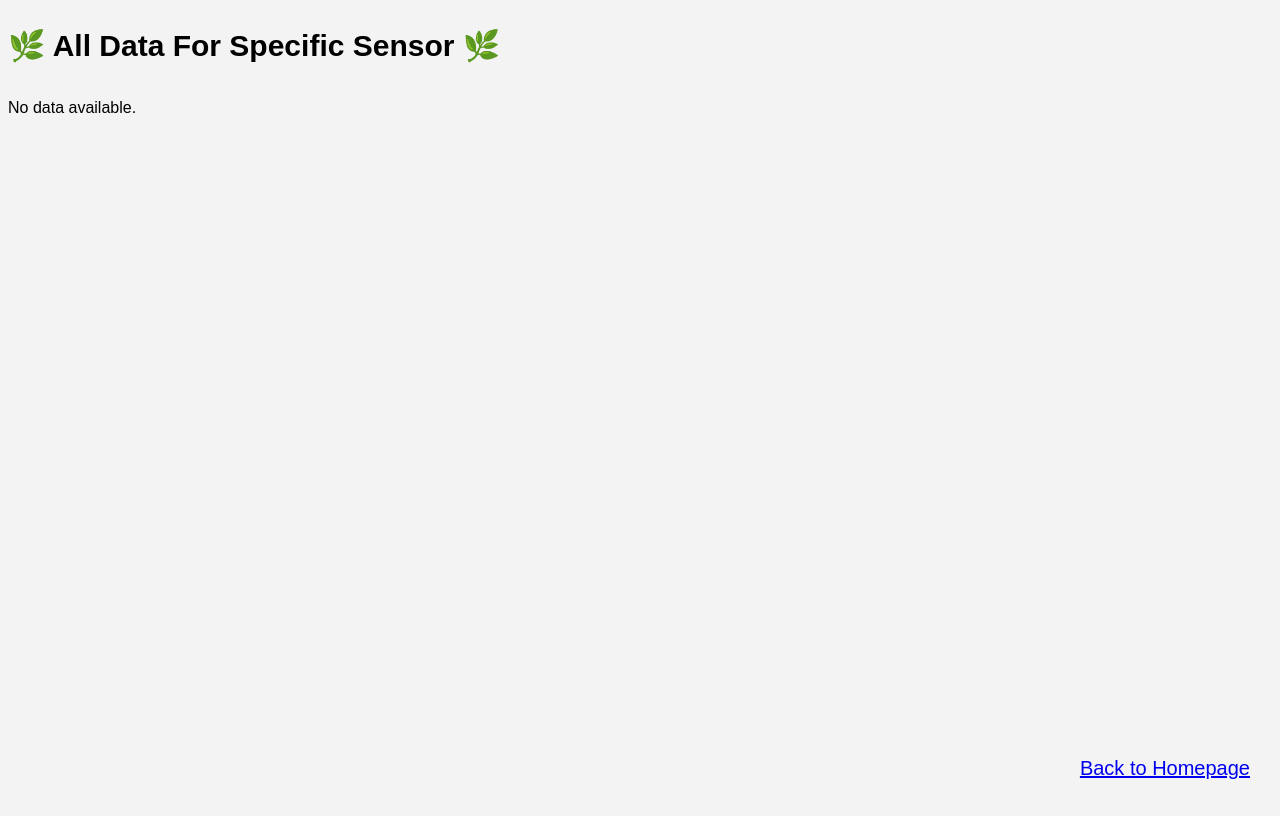
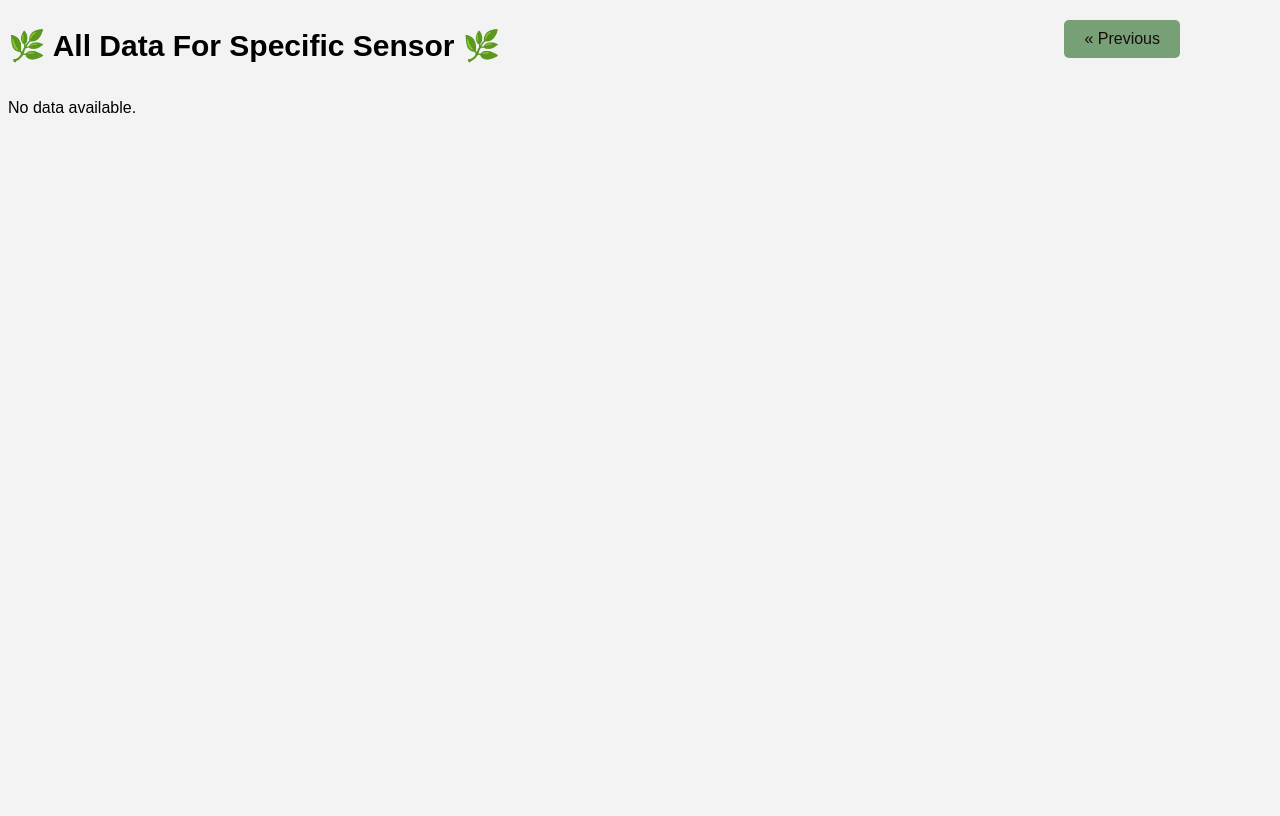
Before and after one commit to israel-at-aritsugi-lab/iot-webpage, a Flask app: page /iot/all/1 in a window 1280 px wide. Run offline with Flask 3, Linux system fonts and the light colour scheme; data that the repository does not hold is empty.

Commit message:
changed back button for sensor data page

```diff
--- a/static/css/sensor_data_layout.css
+++ b/static/css/sensor_data_layout.css
@@ -32,10 +32,27 @@ h1 {
     font-size: 12px;
     color: #777;
 }
-.back-button{
+
+/* .back-button{
     position: fixed;
     bottom: 20px;
     right: 30px;
     font-size: 20px;
 
+} */
+
+.previous{
+    display:inline-block;
+    padding:10px 20px;
+    background-color:#77a077;
+    color:rgb(26, 11, 11);
+    border-radius:5px;
+    text-decoration:none;
+    transition:transoform 0.2s, box-shadow 0.2s;
 }
+
+.previous{
+    position:absolute;
+    top:20px;
+    right:100px;
+}
--- a/templates/sensor_data_viewer.html
+++ b/templates/sensor_data_viewer.html
@@ -11,6 +11,7 @@
 </head>
 <body>
     <h1>&#127807; All Data For Specific Sensor &#127807;</h1>
+    <a href="/iot" class="previous">&laquo; Previous</a>
     {% if all_sensor_data %}
         {% for data in all_sensor_data %}
             <div class="data-entry">
@@ -23,8 +24,8 @@
         <p>No data available.</p>
     {% endif %}
 
-    <div class="back-button">
+    <!-- <div class="back-button">
         <a href="/iot">Back to Homepage</a>
-    </div>
+    </div> -->
 </body>
 </html>
```
Also changed, not shown: templates/sensors_for_device_viewer.html (+17 -0 lines).
